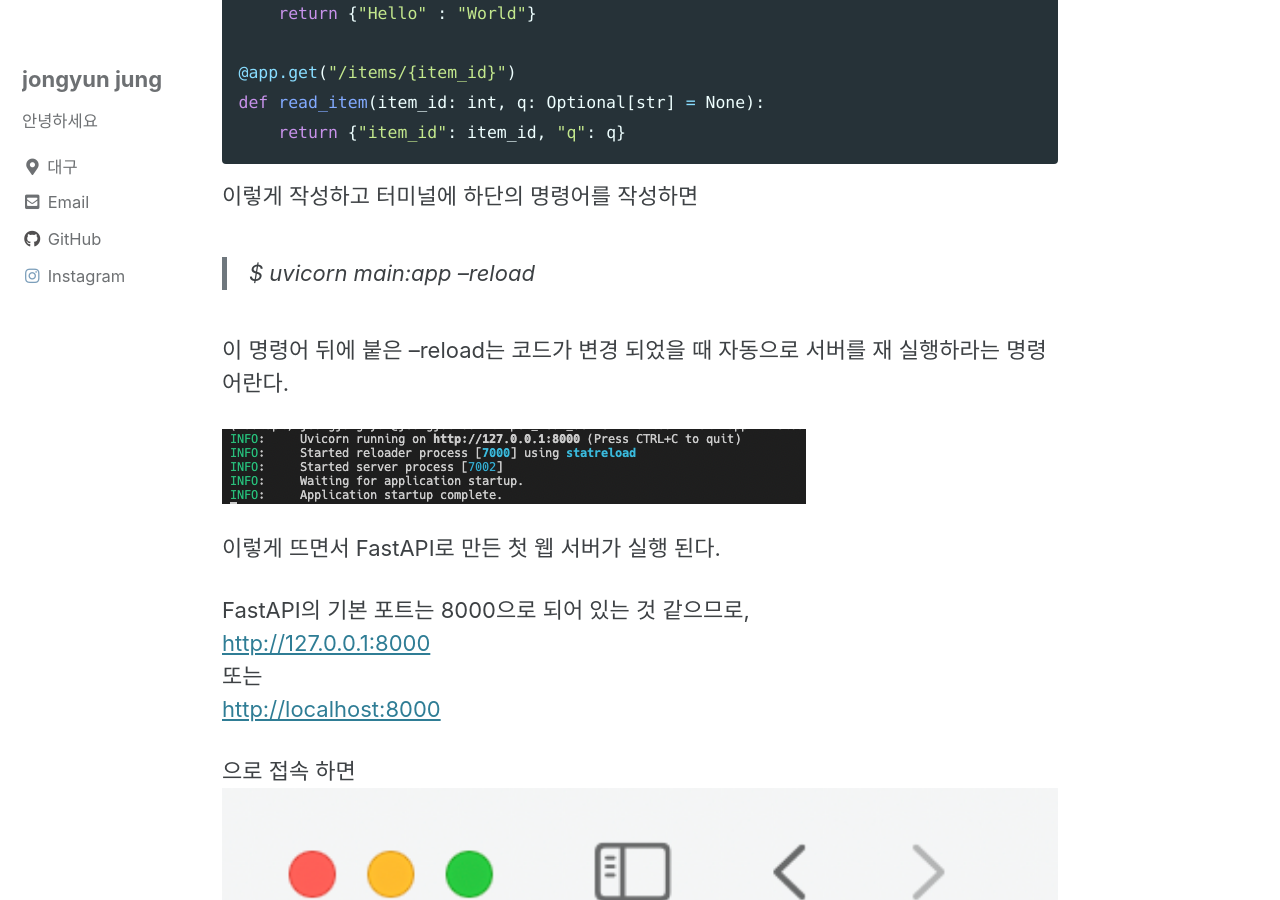
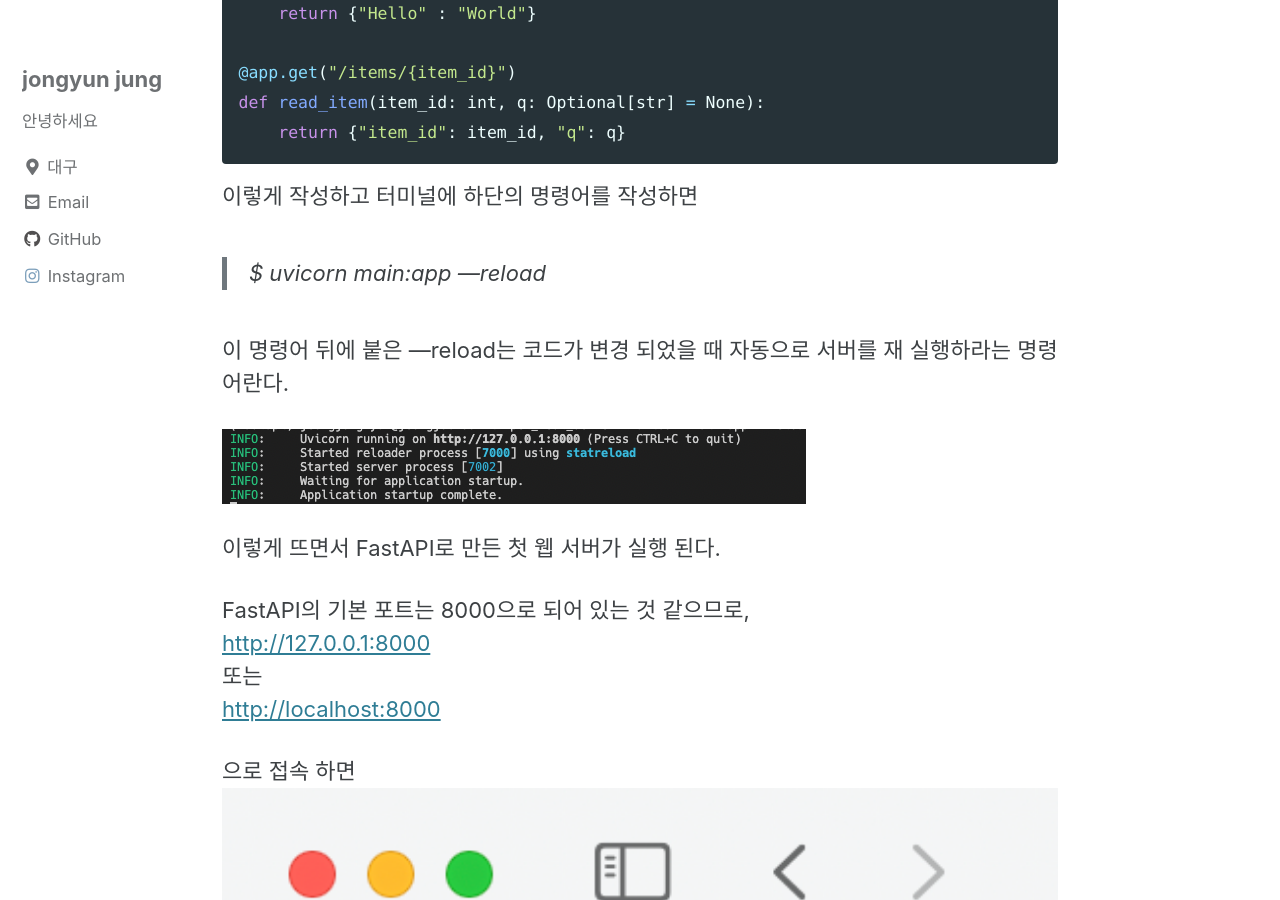
Before and after one commit to unh6uoj/unh6uoj.github.io, a Jekyll site: the page built from _posts/2021-08-03-Python FastAPI 알아보고 설치하고 초기 설정 해보기.md, in a window 1280 px wide and 900 px high, scrolled down 2855 px. Built offline with Jekyll 4.4.1, drawn with Linux system fonts in a browser that asks for light colours; cached includes are drawn as plain includes; some of the changed text lies outside the part shown.

Commit message:
fastapi_deploy

````diff
--- a/_posts/2021-08-03-Python FastAPI 알아보고 설치하고 초기 설정 해보기.md
+++ b/_posts/2021-08-03-Python FastAPI 알아보고 설치하고 초기 설정 해보기.md
@@ -80,9 +80,9 @@ def read_item(item_id: int, q: Optional[str] = None):
 ```
 
 이렇게 작성하고 터미널에 하단의 명령어를 작성하면
-> $ uvicorn main:app --reload
+> $ uvicorn main:app ---reload
 
-이 명령어 뒤에 붙은 --reload는 코드가 변경 되었을 때 자동으로 서버를 재 실행하라는 명령어란다.
+이 명령어 뒤에 붙은 ---reload는 코드가 변경 되었을 때 자동으로 서버를 재 실행하라는 명령어란다.
 
 ![fastapi_run](/images/fastapi_run.png)
 
````
Also changed, not shown: _posts/2021-08-03-FastAPI  Oracle Cloud Compute로 배포하기.md (added, +9 -0 lines).
